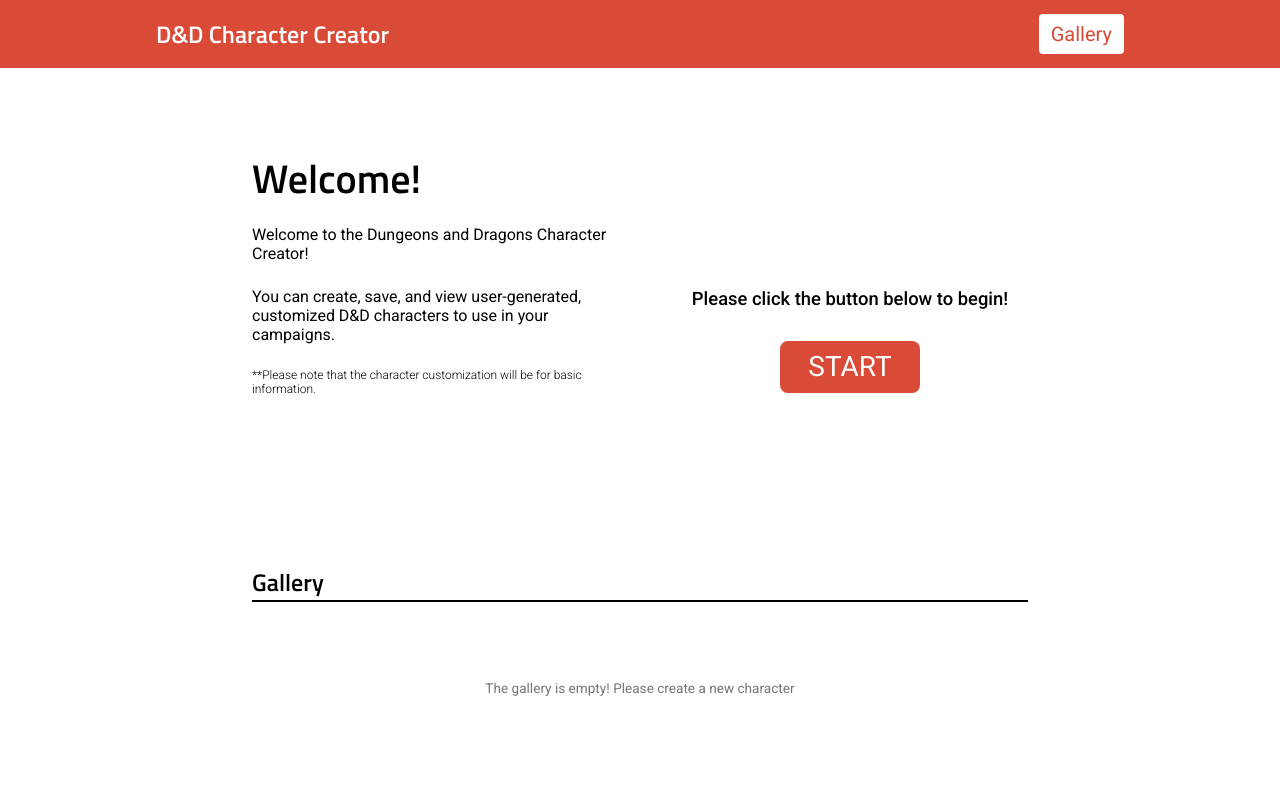
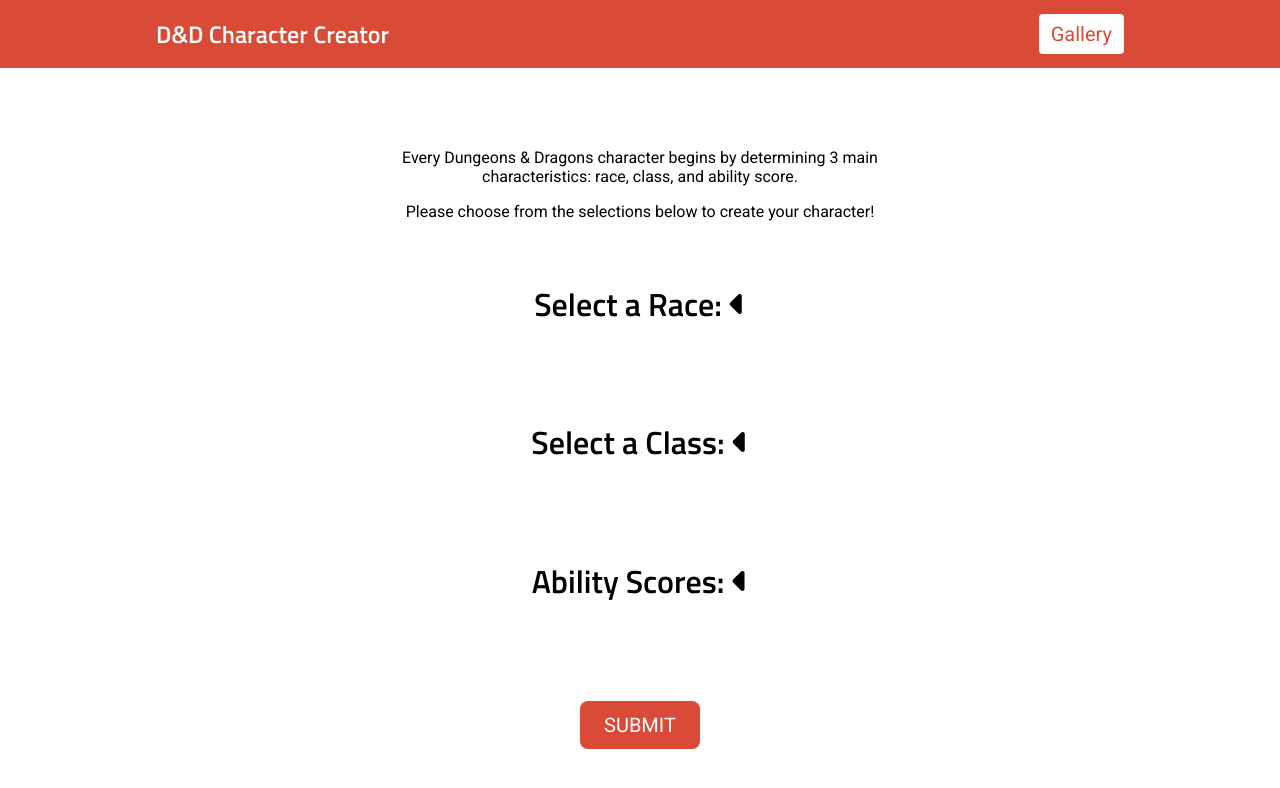
Before and after one commit to jonahp001/dnd-character-creator, a website: page index.html in a window 1280 px wide. Both pictures are taken after a click on the link "START". Drawn offline with Linux system fonts and the light colour scheme.

Commit message:
issue 1: user can view homepage and initiate character creator

```diff
--- a/css/styles.css
+++ b/css/styles.css
@@ -2,6 +2,7 @@
   background-image: url("../images/hero1.jpg");
   background-size: cover;
   background-repeat: no-repeat;
+  background-position: center;
   min-height: 100vh;
 }
 
@@ -14,6 +15,10 @@
   font-family: "Titillium Web", sans-serif;
   font-size: 1.5rem;
   font-weight: 600;
+}
+
+h1:hover {
+  cursor: pointer;
 }
 
 .gallery-link {
@@ -61,7 +66,7 @@
   text-align: center;
 }
 
-.button-link {
+.start-button {
   text-decoration: none;
   background-color: #d94a37;
   color: white;
@@ -97,6 +102,43 @@
   text-align: center;
 }
 
+.character-creation-intro {
+  padding-top: 2rem;
+  padding-bottom: 1rem;
+}
+
+.character-creation-intro > p {
+  font-size: 1rem;
+  font-family: Roboto, sans-serif;
+  font-weight: 400;
+  margin: auto 2rem;
+  margin-bottom: 1rem;
+  text-align: center;
+}
+
+#character-form > h2 {
+  font-family: "Titillium Web", sans-serif;
+  font-size: 2rem;
+  font-weight: 600;
+  text-align: center;
+  margin-bottom: 4rem;
+}
+
+.fa-solid {
+  padding-left: 0.5rem;
+}
+
+#submit-button {
+  border: none;
+  background-color: #d94a37;
+  color: white;
+  font-size: 1.25rem;
+  font-family: Roboto, sans-serif;
+  padding: 0.75rem 1.5rem;
+  border-radius: 0.5rem;
+  margin: 2rem auto;
+}
+
 @media screen and (min-width: 850px) {
   .intro {
     padding-left: 4rem;
@@ -119,4 +161,9 @@
   .intro-bottom {
     padding: 0 4rem;
   }
+
+  .character-creation-intro > p {
+    margin: auto 12rem;
+    margin-bottom: 1rem;
+  }
 }
--- a/index.html
+++ b/index.html
@@ -16,6 +16,9 @@
   <link
     href="https://fonts.googleapis.com/css2?family=Roboto:wght@300;400;500;700&family=Titillium+Web:wght@400;600;700&display=swap"
     rel="stylesheet">
+  <link rel="stylesheet" href="https://cdnjs.cloudflare.com/ajax/libs/font-awesome/6.0.0/css/all.min.css"
+    integrity="sha512-9usAa10IRO0HhonpyAIVpjrylPvoDwiPUiKdWk5t3PyolY1cOd4DSE0Ga+ri4AuTroPR5aQvXU9xC6qOPnzFeg=="
+    crossorigin="anonymous" referrerpolicy="no-referrer" />
 </head>
 
 <body>
@@ -29,6 +32,7 @@
   </header>
   <main>
     <div class="column-full main-body">
+      <section id="home-page" class="">
         <div class="content-area">
           <div class="row">
             <div class="column-half intro">
@@ -40,7 +44,7 @@
             </div>
             <div class="column-half centered-row start-area">
               <p>Please click the button below to begin!</p>
-            <a class="button-link" href="#start">START</a>
+              <a class="start-button" href="#start">START</a>
             </div>
           </div>
           <div class="column-full intro-bottom">
@@ -49,6 +53,23 @@
             <p>The gallery is empty! Please create a new character</p>
           </div>
         </div>
+      </section>
+      <!-- each section will be a new viewswap -->
+      <section id="character-creation-page" class="hidden">
+        <div class="content-area">
+          <div class="character-creation-intro">
+            <p>Every Dungeons &amp; Dragons character begins by determining 3 main characteristics: race, class, and ability score.</p>
+            <p>Please choose from the selections below to create your character!</p>
+          </div>
+          <form id="character-form" class="centered-row">
+            <!-- h2 subject to change -->
+            <h2>Select a Race:<i class="fa-solid fa-caret-left"></i></h2>
+            <h2>Select a Class:<i class="fa-solid fa-caret-left"></i></h2>
+            <h2>Ability Scores:<i class="fa-solid fa-caret-left"></i></h2>
+            <button id="submit-button" type="submit">SUBMIT</button>
+          </form>
+        </div>
+      </section>
     </div>
   </main>
   <script src="js/data.js"></script>
--- a/js/main.js
+++ b/js/main.js
@@ -0,0 +1,15 @@
+var $startButton = document.querySelector('.start-button');
+var $homePage = document.querySelector('#home-page');
+var $characterCreationPage = document.querySelector('#character-creation-page');
+var $h1TitleText = document.querySelector('h1');
+
+$startButton.addEventListener('click', function (event) {
+  $homePage.setAttribute('class', 'hidden');
+  $characterCreationPage.setAttribute('class', '');
+});
+
+// CODE BELOW SUBJECT TO CHANGE
+$h1TitleText.addEventListener('click', function (event) {
+  $homePage.setAttribute('class', '');
+  $characterCreationPage.setAttribute('class', 'hidden');
+});
```
Lines whose indentation alone changed are shown as unchanged.
